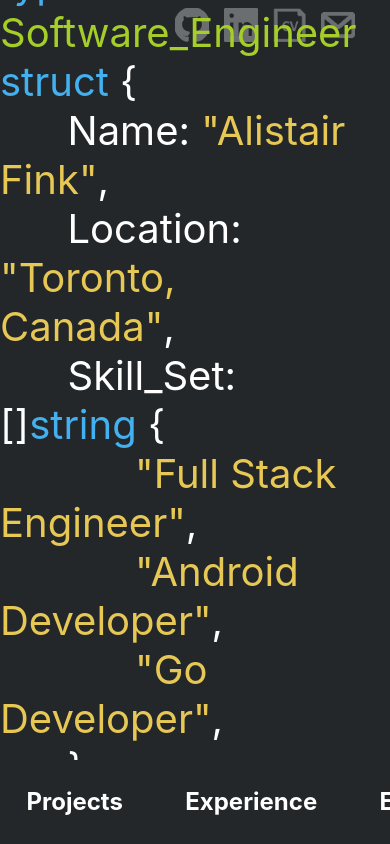
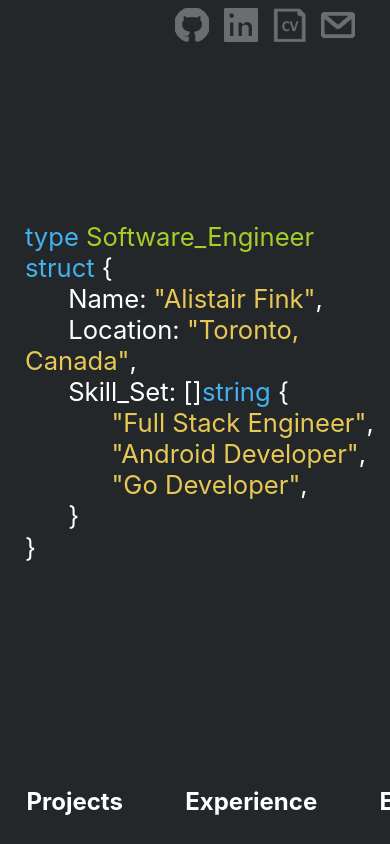
Before and after one commit to alistairfink/AlistairFink-Website-FrontEnd, a React (Create React App) app: page / in a window 390 px wide. Shown: the top 844 px of the page. Built offline with nearby package versions, Linux system fonts and the light colour scheme; no server answers.

Commit message:
fix struct on mobile

```diff
--- a/src/Css/Home.css
+++ b/src/Css/Home.css
@@ -172,6 +172,17 @@ h1, h2, h3, h3, p {
   display: inline;
 }
 
+.Title-Text-Mobile {
+  margin-left: 25px;
+  font-size: 1.6rem;
+  color: white;
+}
+
+.Title-Text-Mobile > p {
+  display: inline;
+}
+
+
 .Title-Text-Yellow {
   color: #E7C855;
 }
--- a/src/Pages/Home.js
+++ b/src/Pages/Home.js
@@ -104,7 +104,7 @@ class Home extends React.Component {
                 <img src={ComputerIcon} alt="Logo"/>
               </div>
             }
-            <div className="Title-Text">
+            <div className={this.state.smallScreen ? "Title-Text-Mobile" : "Title-Text"}>
               <p className="Title-Text-Blue">type </p><p className="Title-Text-Green">Software_Engineer </p><p className="Title-Text-Blue">struct </p><p>{`{`}</p><br/>
               <p>{"\u00A0\u00A0\u00A0\u00A0\u00A0\u00A0"}</p><p>Name: </p><p className="Title-Text-Yellow">{"\"Alistair Fink\""}</p><p>,</p><br/>
               <p>{"\u00A0\u00A0\u00A0\u00A0\u00A0\u00A0"}</p><p>Location: </p><p className="Title-Text-Yellow">{"\"Toronto, Canada\""}</p><p>,</p><br/>
```
